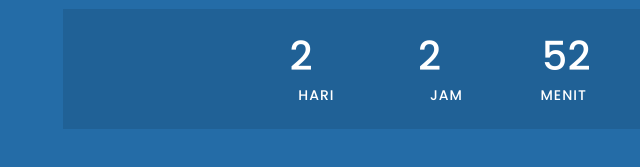
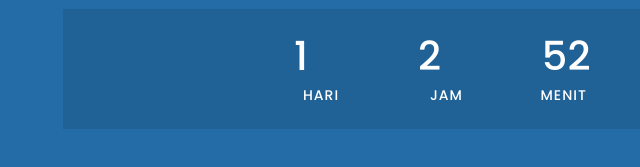
Before and after one commit to dandyproject/cdbirthday, a plain HTML site: page index.html in a window 1280 px wide. Shown: the part 583-750 px from the top of the page, 387-1027 px from the left. Drawn offline with Linux system fonts and the light colour scheme.

Commit message:
aowkwkwm

```diff
--- a/index.html
+++ b/index.html
@@ -23,7 +23,7 @@
         </div>
     </div>
     <script type="text/javascript">
-        const countDate = new Date('jan 20, 2021 23:59:59').getTime();
+        const countDate = new Date('jan 19, 2021 23:59:59').getTime();
         function newYear() {
             const now = new Date().getTime();
             gap = countDate - now;
```
